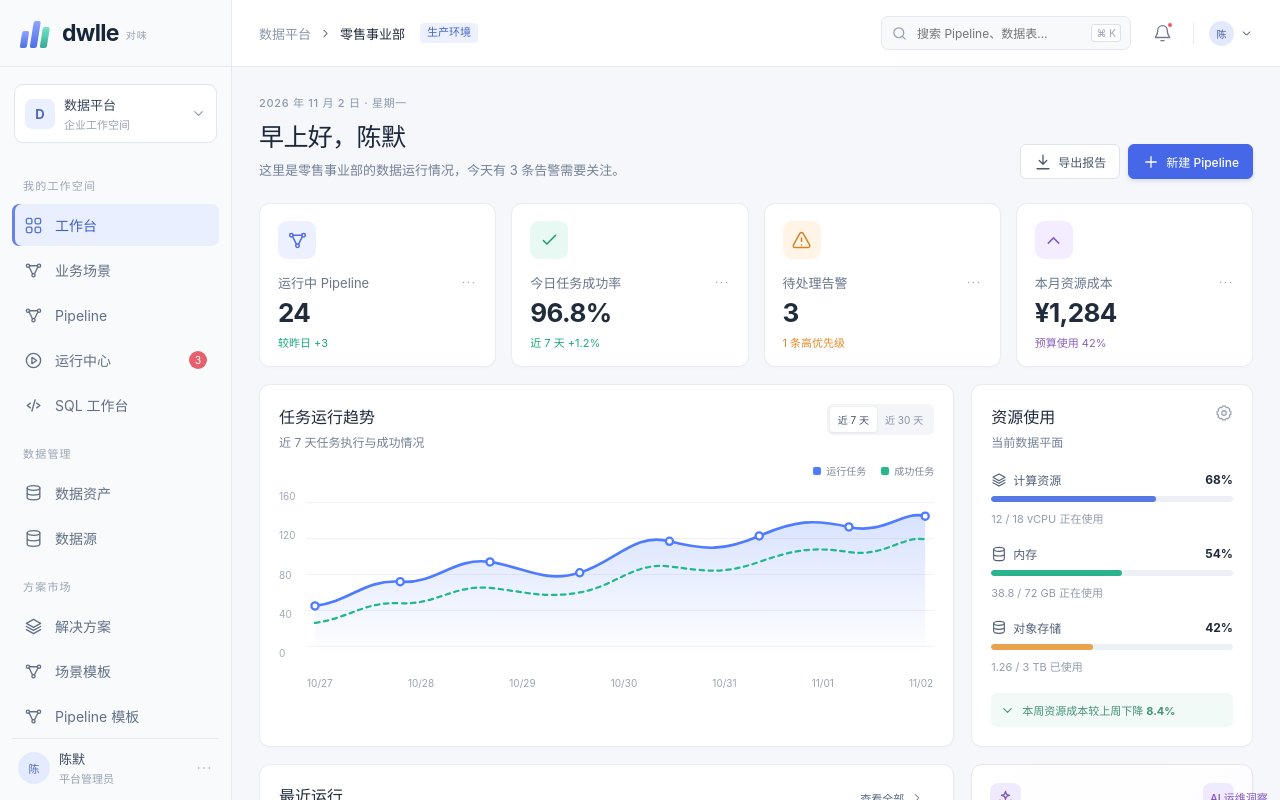
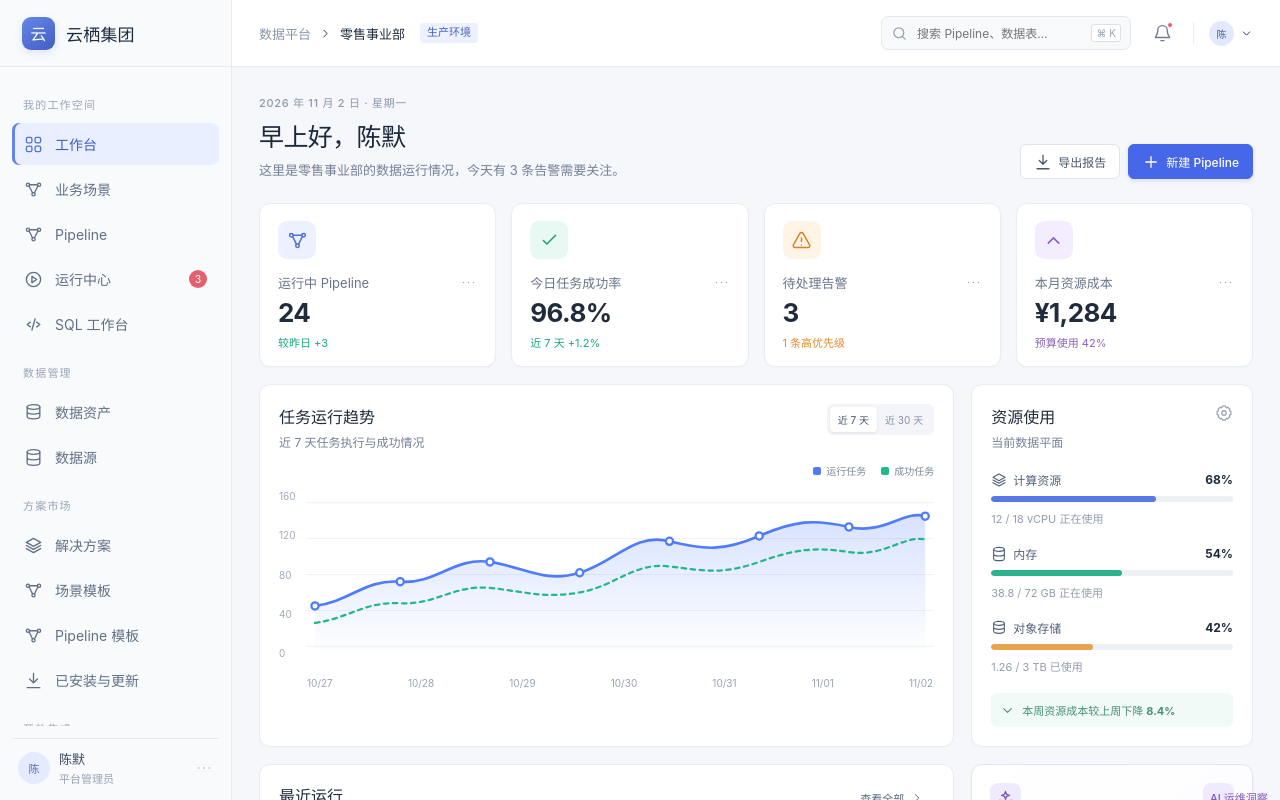
Before and after one commit to aqiao/dwlle, a React (Vite) app in the folder web/: page / in a window 1280 px wide. Shown: the top 800 px of the page. Built offline with nearby package versions, Linux system fonts and the light colour scheme.

Commit message:
T024: add configurable enterprise branding

```diff
--- a/web/src/components/AppShell.tsx
+++ b/web/src/components/AppShell.tsx
@@ -1,5 +1,6 @@
 import { useState, type ReactNode } from 'react'
 import type { PageId } from '../types'
+import { branding } from '../config/branding'
 import { Avatar, Tag } from './UI'
 import { Icon, type IconName } from './Icon'
 
@@ -58,14 +59,9 @@ export function AppShell({ activePage, onNavigate, children }: AppShellProps) {
       {mobileOpen && <button className="sidebar-backdrop" aria-label="关闭导航" onClick={() => setMobileOpen(false)} />}
       <aside className={`sidebar ${mobileOpen ? 'sidebar-open' : ''}`}>
         <div className="brand">
-          <div className="brand-mark"><span /><span /><span /></div>
-          <div className="brand-name">dwlle<span>对味</span></div>
+          <div className="enterprise-logo">{branding.logoText}</div>
+          <div className="enterprise-name">{branding.companyName}</div>
           <button className="mobile-close icon-button" aria-label="关闭导航" onClick={() => setMobileOpen(false)}><Icon name="close" /></button>
-        </div>
-        <div className="workspace-switcher">
-          <div className="workspace-icon">D</div>
-          <div><strong>数据平台</strong><span>企业工作空间</span></div>
-          <Icon name="arrowDown" size={15} />
         </div>
         <nav className="main-nav" aria-label="主导航">
           {navigation.map((group) => (
--- /dev/null
+++ b/web/src/config/branding.ts
@@ -0,0 +1,4 @@
+export const branding = {
+  companyName: '云栖集团',
+  logoText: '云',
+}
--- a/web/src/styles.css
+++ b/web/src/styles.css
@@ -1126,3 +1126,8 @@ body { font-size: 14px; }
 .card { box-shadow: var(--shadow); }
 .topbar { border-bottom-color: #e7ecf2; }
 .market-notice, .security-banner, .definition-binding-note { box-shadow: none; }
+
+/* Enterprise branding */
+.enterprise-logo { width: 33px; height: 33px; display: grid; place-items: center; border-radius: 9px; color: #fff; background: linear-gradient(145deg, #6686e8, #415fc2); font-size: 16px; font-weight: 650; box-shadow: 0 3px 8px rgba(70,104,232,.14); }
+.enterprise-name { color: #1d2b42; font-size: 17px; font-weight: 650; letter-spacing: .2px; }
+.main-nav { padding-top: 10px; }
```
Also changed, not shown: 3 other files (tests, documents, lock files or other folders).
